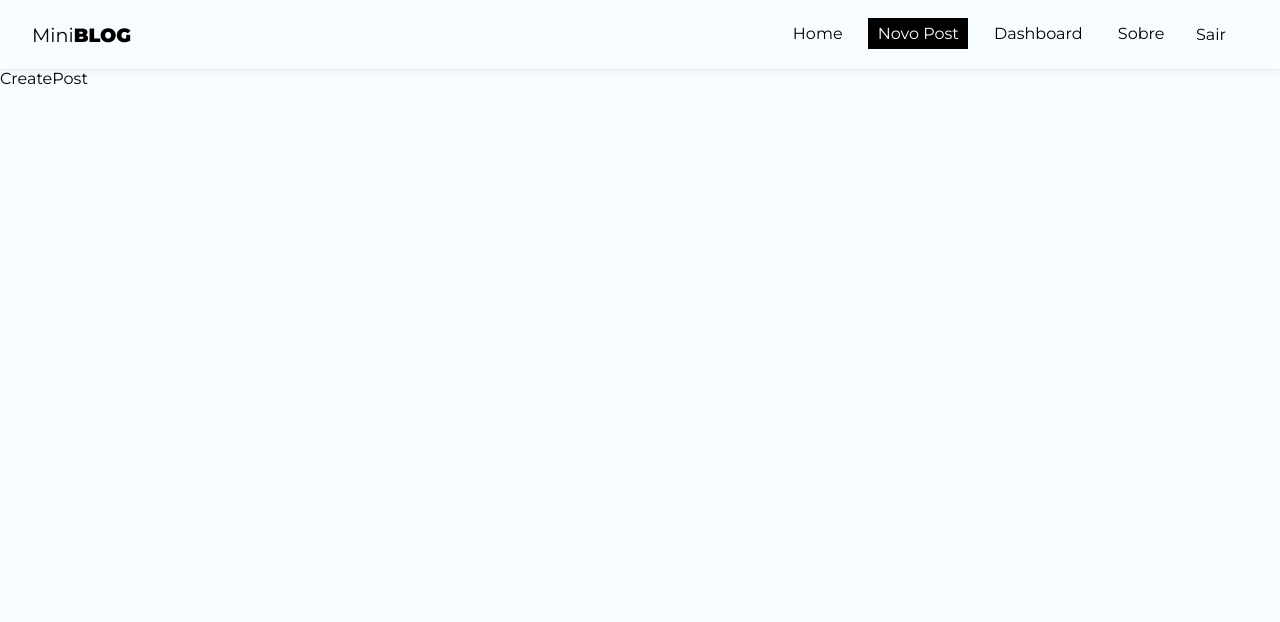
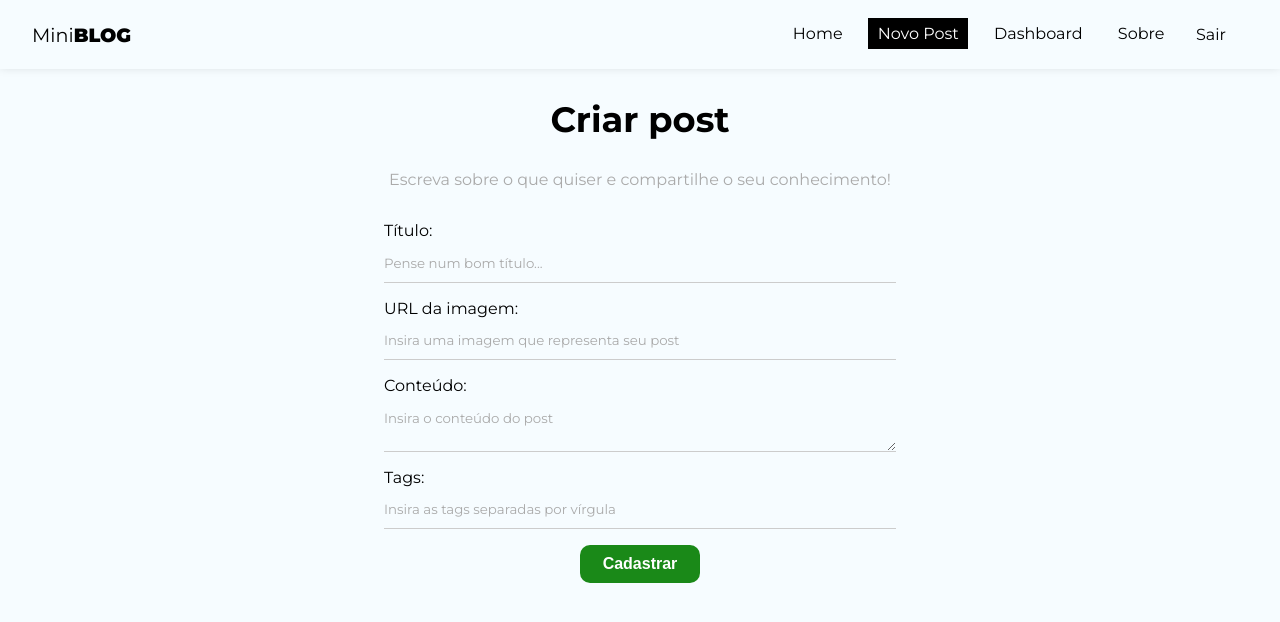
Before and after one commit to Mateusinbessa/projeto-miniblog, a React (Vite) app: page /posts/create in a window 1280 px wide. Shown: the top 622 px of the page. Built offline with nearby package versions, Linux system fonts and the light colour scheme; no server answers; sample sign-in values are in the browser's storage.

Commit message:
Estrutura da pagina de criar post

```diff
--- a/src/pages/CreatePost/CreatePost.jsx
+++ b/src/pages/CreatePost/CreatePost.jsx
@@ -1,8 +1,72 @@
 import styles from './CreatePost.module.css'
 
+import { useState } from 'react'
+import { useNavigate } from "react-router-dom"
+import { useAuthValue } from "../../context/AuthContext"
+
 const CreatePost = () => {
+
+  const [title, setTitle] = useState("");
+  const [image, setImage] = useState("");
+  const [body, setBody] = useState("");
+  const [tags, setTags] = useState([]);
+  const [formError, setFormError] = useState("");
+
+  const handleSubmit = (e) => {
+    e.preventDefault()
+  }
+
   return (
-    <div>CreatePost</div>
+    <div className={styles.create_post}>
+      <h2>Criar post</h2>
+      <p>Escreva sobre o que quiser e compartilhe o seu conhecimento!</p>
+      <form onSubmit={handleSubmit}>
+        <label>
+          <span>Título:</span>
+          <input
+            type="text"
+            name="text"
+            required
+            placeholder="Pense num bom título..."
+            onChange={(e) => setTitle(e.target.value)}
+            value={title}
+          />
+        </label>
+        <label>
+          <span>URL da imagem:</span>
+          <input
+            type="text"
+            name="image"
+            required
+            placeholder="Insira uma imagem que representa seu post"
+            onChange={(e) => setImage(e.target.value)}
+            value={image}
+          />
+        </label>
+        <label>
+          <span>Conteúdo:</span>
+          <textarea
+            name="body"
+            required
+            placeholder="Insira o conteúdo do post"
+            onChange={(e) => setBody(e.target.value)}
+            value={body}
+          ></textarea>
+        </label>
+        <label>
+          <span>Tags:</span>
+          <input
+            type="text"
+            name="tags"
+            required
+            placeholder="Insira as tags separadas por vírgula"
+            onChange={(e) => setTags(e.target.value)}
+            value={tags}
+          />
+        </label>
+        <button className='btn'>Cadastrar</button>
+      </form>
+    </div>
   )
 }
 
--- a/src/pages/CreatePost/CreatePost.module.css
+++ b/src/pages/CreatePost/CreatePost.module.css
@@ -0,0 +1,12 @@
+.create_post {
+    text-align: center;
+}
+
+.create_post h2 {
+    font-size: 2.2em;
+}
+
+.create_post p {
+    color: #aaa;
+    margin-bottom: 2em;
+}
```
